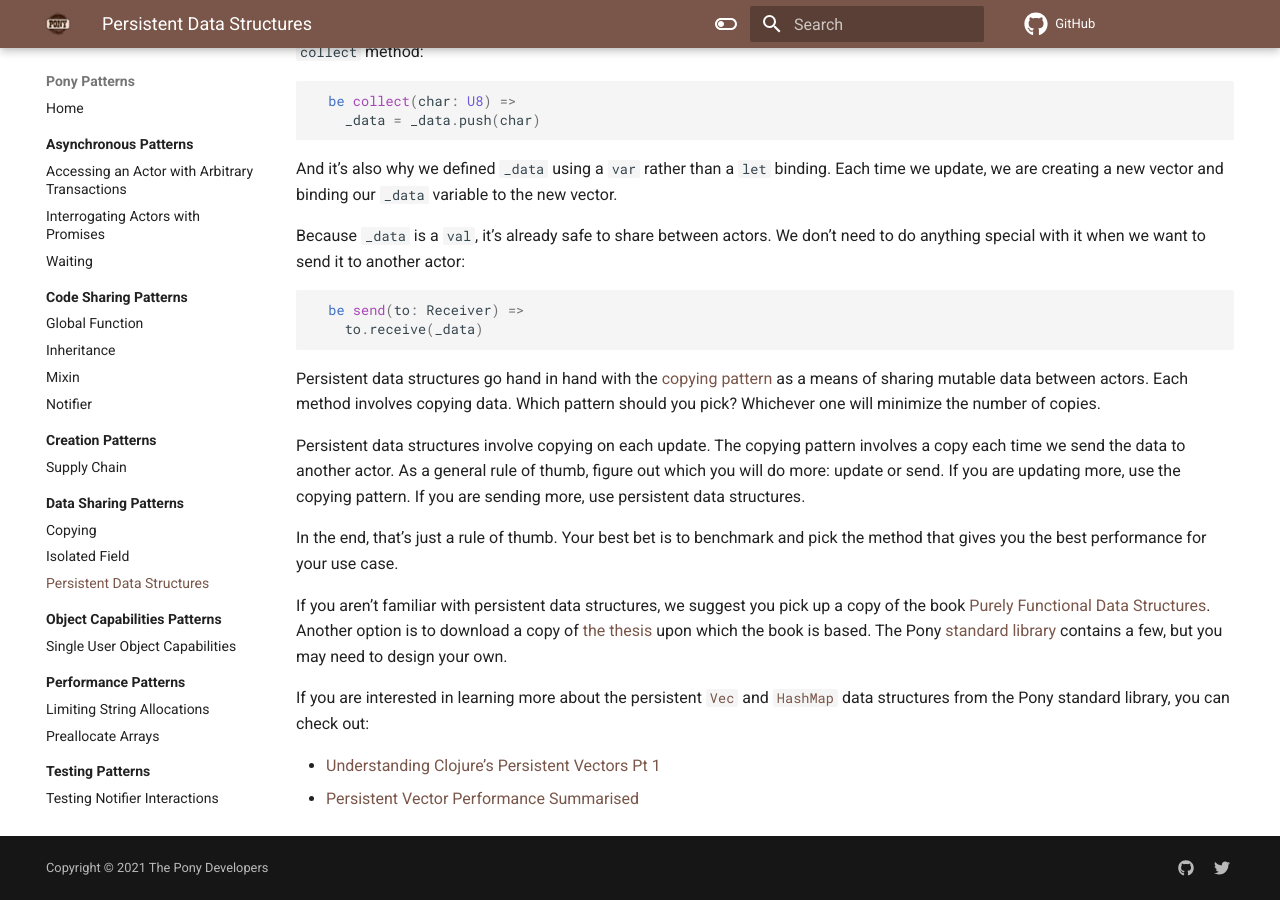
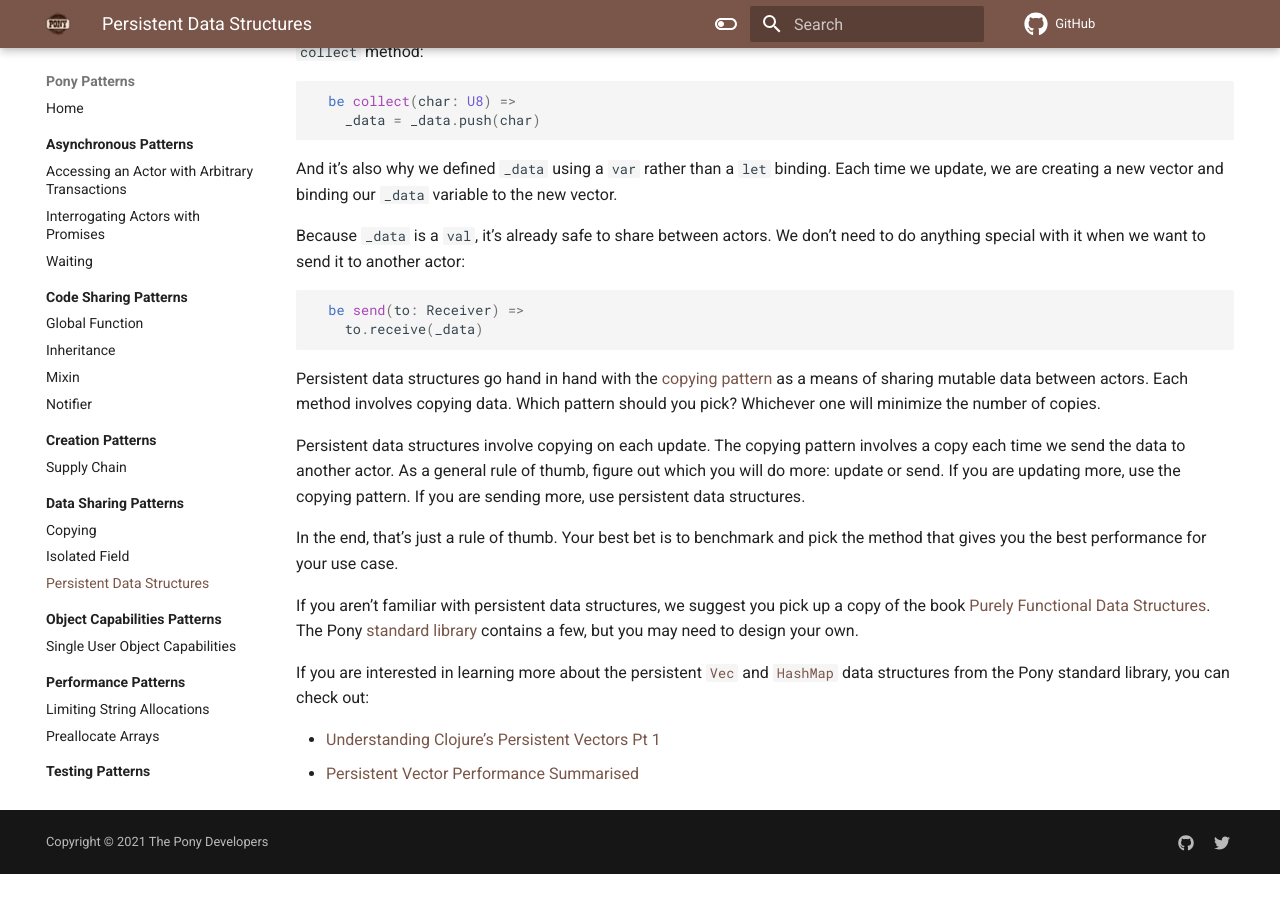
Before and after one commit to ponylang/pony-patterns, an MkDocs documentation site: the page built from docs/data-sharing/persistent-data-structures.md, in a window 1280 px wide and 900 px high, scrolled down 1052 px. Built offline with MkDocs 1.6.1 and Material for MkDocs 9.7.7, drawn with Linux system fonts in a browser that asks for light colours; comment, search, counter and statistics services are not loaded; after the commit the page ends 1926 px from its top, so only the background shows below that.

Commit message:
Remove dead link to the Purely Functional Persistent Data Structures thesis
It doesn't exist anymore. That's sad.

```diff
--- a/docs/data-sharing/persistent-data-structures.md
+++ b/docs/data-sharing/persistent-data-structures.md
@@ -67,7 +67,7 @@ Persistent data structures involve copying on each update. The copying pattern i
 
 In the end, that's just a rule of thumb. Your best bet is to benchmark and pick the method that gives you the best performance for your use case.
 
-If you aren't familiar with persistent data structures, we suggest you pick up a copy of the book [Purely Functional Data Structures](https://www.amazon.com/Purely-Functional-Data-Structures-Okasaki/dp/0521663504). Another option is to download a copy of [the thesis](https://www.cs.cmu.edu/~rwh/theses/okasaki.pdf) upon which the book is based. The Pony [standard library](https://stdlib.ponylang.io/collections-persistent--index/) contains a few, but you may need to design your own.
+If you aren't familiar with persistent data structures, we suggest you pick up a copy of the book [Purely Functional Data Structures](https://www.amazon.com/Purely-Functional-Data-Structures-Okasaki/dp/0521663504). The Pony [standard library](https://stdlib.ponylang.io/collections-persistent--index/) contains a few, but you may need to design your own.
 
 If you are interested in learning more about the persistent [`Vec`](https://stdlib.ponylang.io/collections-persistent-Vec/) and [`HashMap`](https://stdlib.ponylang.io/collections-persistent-HashMap/) data structures from the Pony standard library, you can check out:
 
```
